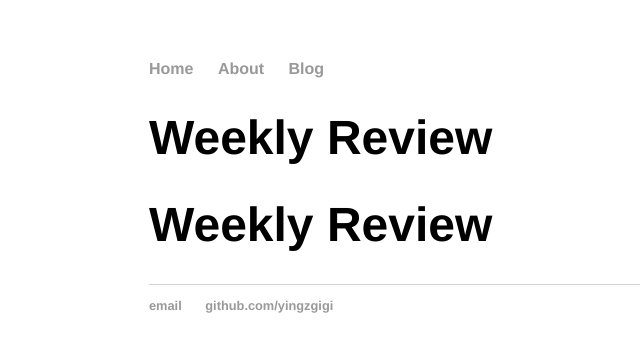
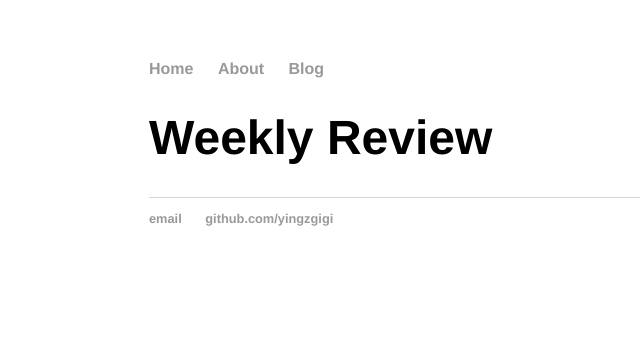
Before and after one commit to yingzgigi/yingzgigi.github.io, a Jekyll site: the page built from index.html, in a window 1280 px wide. Shown: the top 352 px of the page, without its empty margins (43-683 px from the left). Built offline with Jekyll 4.4.1, drawn with Linux system fonts in a browser that asks for light colours.

Commit message:
Update default.html

```diff
--- a/_layouts/default.html
+++ b/_layouts/default.html
@@ -16,7 +16,7 @@
 		</nav>
 		<div class="container">
 
-        		<h1>Weekly Review</h1>
+
 			{{content}}
 
 		</div><!-- /.container -->
```
